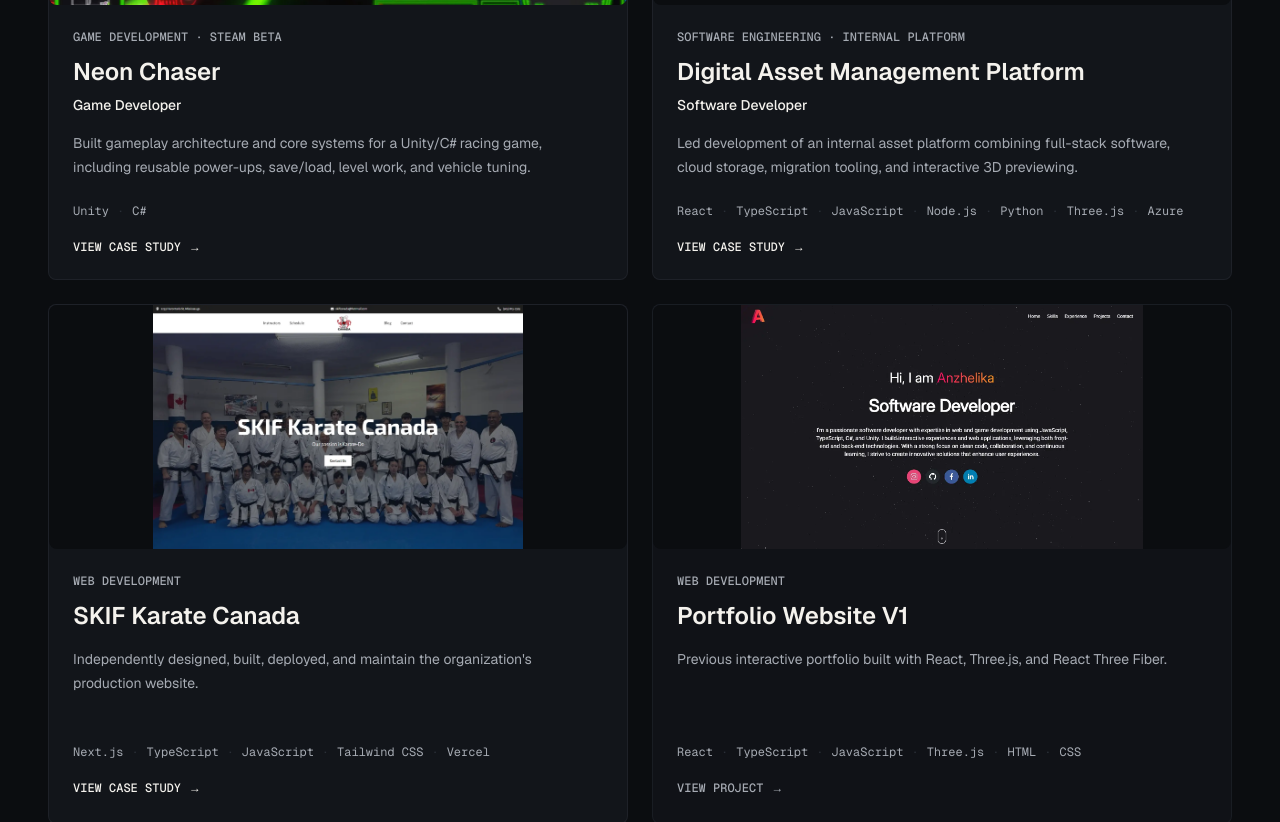
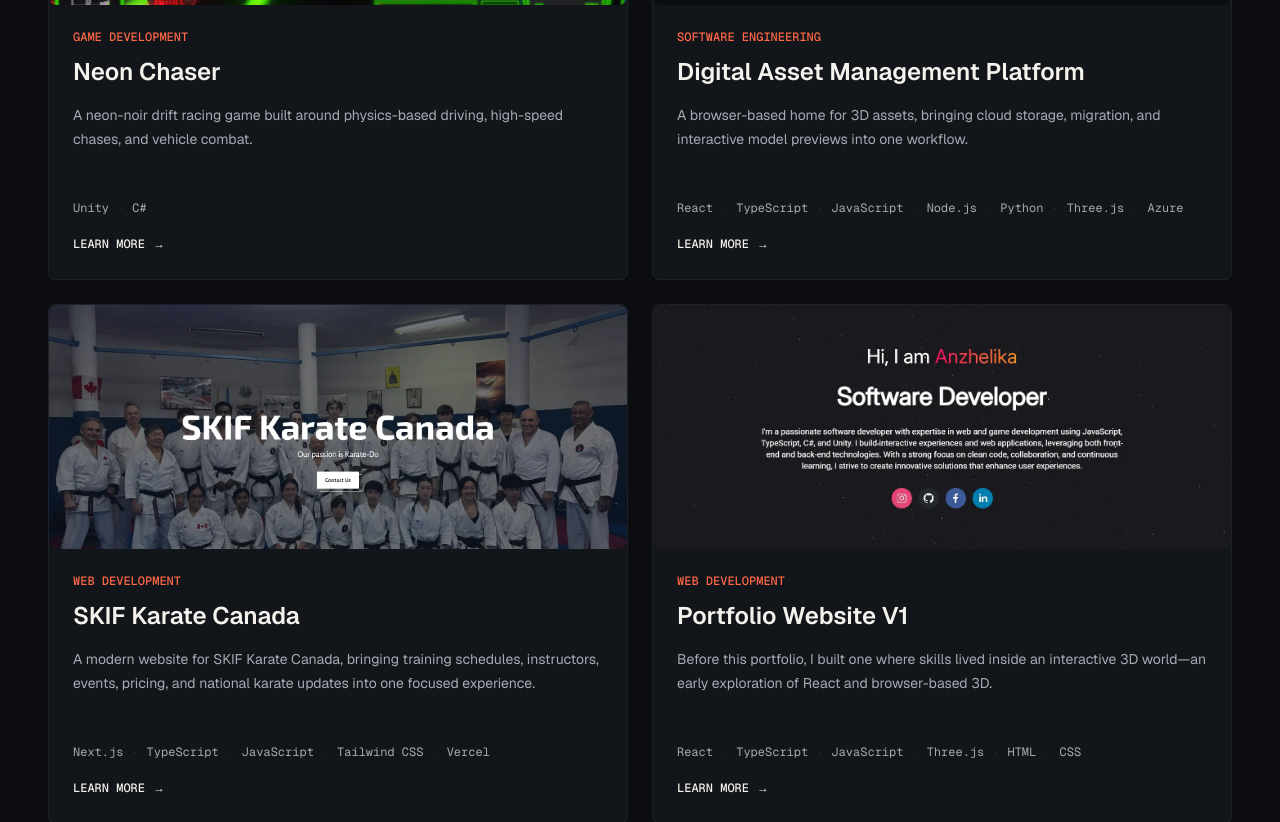
Before and after one commit to A-coderr/portfolio-v2, a Next.js app: page / in a window 1280 px wide. Shown: the part 1460-2282 px from the top of the page. Built offline with nearby package versions, Linux system fonts and the light colour scheme.

Commit message:
Updated the Projects Section

```diff
--- a/src/components/projects/CaseStudyShell.tsx
+++ b/src/components/projects/CaseStudyShell.tsx
@@ -14,10 +14,10 @@ export function CaseStudyShell({ project }: CaseStudyShellProps) {
     <main className="min-h-screen bg-background text-foreground">
       <section className="mx-auto max-w-7xl px-6 py-10 sm:px-8 lg:px-12 lg:py-14">
         <Link
-          href="/#work"
+          href="/#projects"
           className="inline-flex items-center rounded-sm font-mono text-xs font-medium uppercase text-muted outline-none transition-colors hover:text-foreground focus-visible:ring-2 focus-visible:ring-accent focus-visible:ring-offset-4 focus-visible:ring-offset-background"
         >
-          ← Back to selected work
+          ← Back to projects
         </Link>
 
         <article className="mt-10">
--- a/src/components/projects/ProjectTeaserCard.tsx
+++ b/src/components/projects/ProjectTeaserCard.tsx
@@ -16,7 +16,7 @@ const emphasisStyles = {
   },
   standard: {
     article: "border-border/50 bg-surface",
-    label: "text-muted",
+    label: "text-accent",
     cta: "text-foreground hover:text-accent",
   },
   quiet: {
@@ -39,7 +39,9 @@ export function ProjectTeaserCard({ project }: ProjectTeaserCardProps) {
       {preview.media ? <ProjectMedia media={preview.media} /> : null}
 
       <div className="flex flex-1 flex-col p-5 sm:p-6">
-        <p className={`font-mono text-xs font-medium uppercase ${styles.label}`}>
+        <p
+          className={`font-mono text-xs font-medium uppercase ${styles.label}`}
+        >
           {preview.label}
         </p>
         <h3
--- a/src/data/projects.ts
+++ b/src/data/projects.ts
@@ -49,12 +49,11 @@ export const featuredProject: PortfolioProject = {
   title: "Neon Chaser",
   emphasis: "standard",
   preview: {
-    label: "GAME DEVELOPMENT · STEAM BETA",
-    role: "Game Developer",
+    label: "GAME DEVELOPMENT",
     summary:
-      "Built gameplay architecture and core systems for a Unity/C# racing game, including reusable power-ups, save/load, level work, and vehicle tuning.",
+      "A neon-noir drift racing game built around physics-based driving, high-speed chases, and vehicle combat.",
     technologies: ["Unity", "C#"],
-    ctaLabel: "View case study",
+    ctaLabel: "Learn more",
     media: {
       kind: "image",
       src: "/images/projects/neon-chaser.webp",
@@ -90,10 +89,9 @@ export const selectedProjects: readonly PortfolioProject[] = [
     title: "Digital Asset Management Platform",
     emphasis: "standard",
     preview: {
-      label: "SOFTWARE ENGINEERING · INTERNAL PLATFORM",
-      role: "Software Developer",
+      label: "SOFTWARE ENGINEERING",
       summary:
-        "Led development of an internal asset platform combining full-stack software, cloud storage, migration tooling, and interactive 3D previewing.",
+        "A browser-based home for 3D assets, bringing cloud storage, migration, and interactive model previews into one workflow.",
       technologies: [
         "React",
         "TypeScript",
@@ -103,7 +101,7 @@ export const selectedProjects: readonly PortfolioProject[] = [
         "Three.js",
         "Azure",
       ],
-      ctaLabel: "View case study",
+      ctaLabel: "Learn more",
       media: {
         kind: "technical",
       },
@@ -135,7 +133,7 @@ export const selectedProjects: readonly PortfolioProject[] = [
     preview: {
       label: "WEB DEVELOPMENT",
       summary:
-        "Independently designed, built, deployed, and maintain the organization's production website.",
+        "A modern website for SKIF Karate Canada, bringing training schedules, instructors, events, pricing, and national karate updates into one focused experience.",
       technologies: [
         "Next.js",
         "TypeScript",
@@ -143,7 +141,7 @@ export const selectedProjects: readonly PortfolioProject[] = [
         "Tailwind CSS",
         "Vercel",
       ],
-      ctaLabel: "View case study",
+      ctaLabel: "Learn more",
       media: {
         kind: "image",
         src: "/images/projects/skif-karate-canada.webp",
@@ -152,8 +150,8 @@ export const selectedProjects: readonly PortfolioProject[] = [
         height: 1067,
         sizes: teaserMediaSizes,
         loading: "lazy",
-        fit: "contain",
-        position: "center top",
+        fit: "cover",
+        position: "center",
       },
     },
     caseStudyNotes: {
@@ -166,11 +164,11 @@ export const earlierWorkProjects: readonly PortfolioProject[] = [
   {
     slug: "portfolio-v1",
     title: "Portfolio Website V1",
-    emphasis: "quiet",
+    emphasis: "standard",
     preview: {
       label: "WEB DEVELOPMENT",
       summary:
-        "Previous interactive portfolio built with React, Three.js, and React Three Fiber.",
+        "Before this portfolio, I built one where skills lived inside an interactive 3D world—an early exploration of React and browser-based 3D.",
       technologies: [
         "React",
         "TypeScript",
@@ -179,7 +177,7 @@ export const earlierWorkProjects: readonly PortfolioProject[] = [
         "HTML",
         "CSS",
       ],
-      ctaLabel: "View project",
+      ctaLabel: "Learn more",
       media: {
         kind: "image",
         src: "/images/projects/portfolio-v1.webp",
@@ -188,7 +186,7 @@ export const earlierWorkProjects: readonly PortfolioProject[] = [
         height: 856,
         sizes: teaserMediaSizes,
         loading: "lazy",
-        fit: "contain",
+        fit: "cover",
         position: "center",
       },
     },
```
